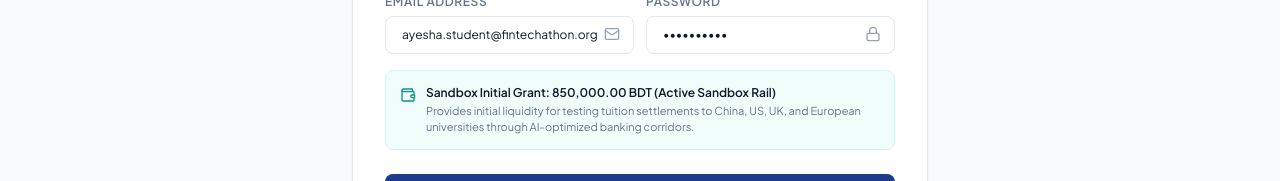
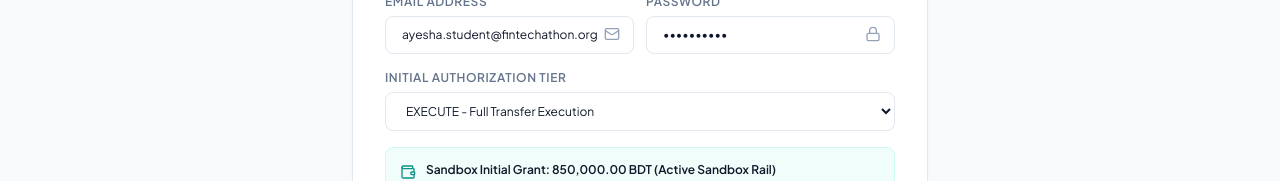
Before and after one commit to MirEashanZaman/student-tuition-payment-agent, a Next.js app in the folder frontend/: page /registration in a window 1280 px wide. Shown: the part 546-727 px from the top of the page. Built offline with nearby package versions, Linux system fonts and the light colour scheme; no server answers.

Commit message:
Support initial authorization tier selection on student registration page

```diff
--- a/frontend/src/app/registration/page.tsx
+++ b/frontend/src/app/registration/page.tsx
@@ -104,6 +104,7 @@ export default function RegistrationPage() {
   const [studentName, setStudentName] = useState('Ayesha Khan');
   const [email, setEmail] = useState('ayesha.student@fintechathon.org');
   const [password, setPassword] = useState('student123');
+  const [permissionTier, setPermissionTier] = useState<'READ_ONLY' | 'DRAFT' | 'EXECUTE'>('EXECUTE');
   const [loading, setLoading] = useState(false);
   const [error, setError] = useState<string | null>(null);
   const [success, setSuccess] = useState(false);
@@ -130,6 +131,7 @@ export default function RegistrationPage() {
         studentName: studentName.trim(),
         email: email.trim(),
         password,
+        permissionTier,
       });
       setSuccess(true);
       setTimeout(() => {
@@ -359,6 +361,21 @@ export default function RegistrationPage() {
               </div>
             </div>
 
+            <div>
+              <label className="block text-xs font-semibold text-[#64748B] mb-1.5 uppercase tracking-wider">
+                Initial Authorization Tier
+              </label>
+              <select
+                value={permissionTier}
+                onChange={(e) => setPermissionTier(e.target.value as 'READ_ONLY' | 'DRAFT' | 'EXECUTE')}
+                className="w-full bg-white border border-[#E2E8F0] rounded-lg px-4 py-2.5 text-xs text-[#0F172A] focus:outline-none focus:border-[#0D9488] transition-colors"
+              >
+                <option value="EXECUTE">EXECUTE - Full Transfer Execution</option>
+                <option value="DRAFT">DRAFT - Route Comparison and Drafts</option>
+                <option value="READ_ONLY">READ_ONLY - Inquiries and Balances Only</option>
+              </select>
+            </div>
+
             <div className="p-3.5 rounded-lg bg-[#F0FDFA] border border-[#CCFBF1] text-xs text-[#0D9488] flex items-start gap-2.5">
               <Wallet className="w-4 h-4 shrink-0 text-[#0D9488] mt-0.5" />
               <div>
```
